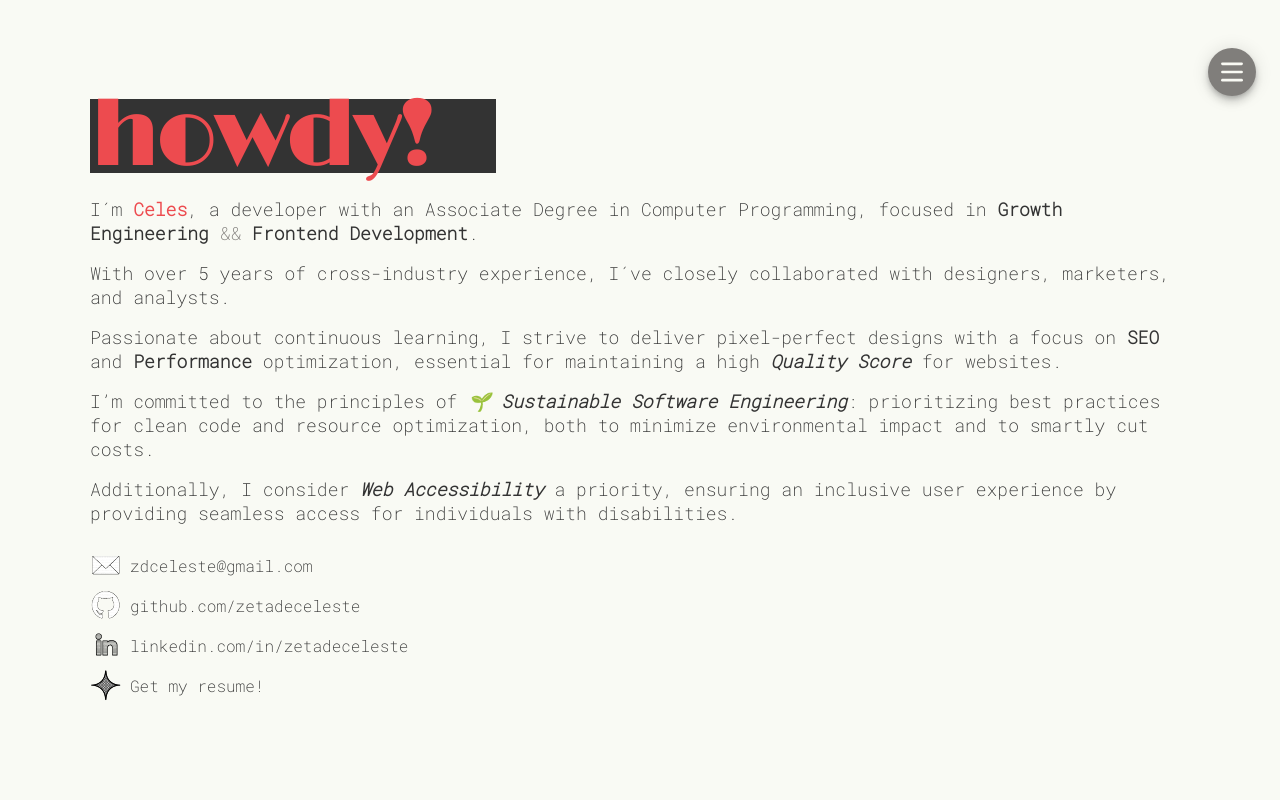
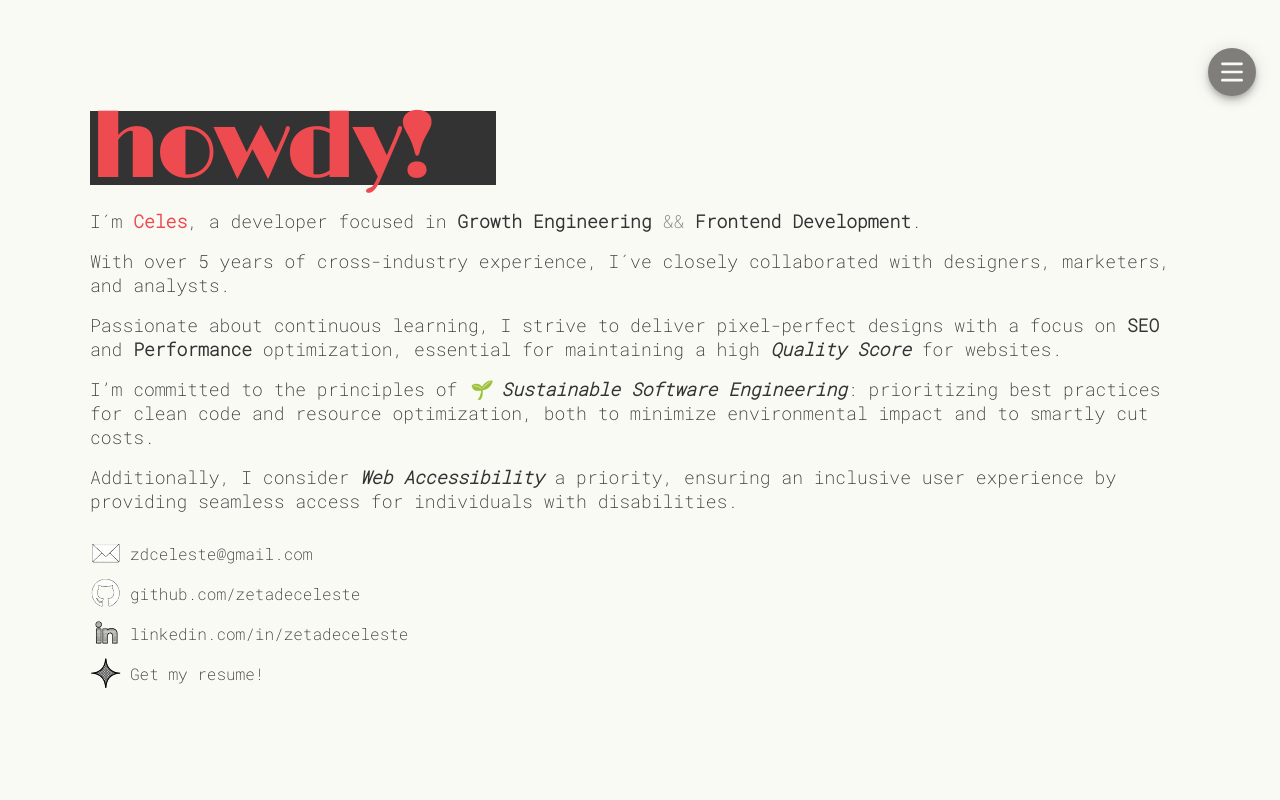
Before and after one commit to zetadeceleste/portfolio-ui, a Next.js app: page /about in a window 1280 px wide. Shown: the top 800 px of the page. Built offline with nearby package versions, Linux system fonts and the light colour scheme.

Commit message:
Change About text

```diff
--- a/pages/about/index.tsx
+++ b/pages/about/index.tsx
@@ -17,10 +17,9 @@ const AboutPage = () => (
         <Headline title={<>howdy!</>} highlighted />
         <FlexWrapper gap="medium">
           <p>
-            I´m <strong className={styles.name}>Celes</strong>, a developer with
-            an Associate Degree in Computer Programming, focused in{' '}
-            <strong>Growth Engineering</strong>{' '}
-            <span title='yup, the "&&" is totally on purpose'>&&</span>{' '}
+            I´m <strong className={styles.name}>Celes</strong>, a developer
+            focused in <strong>Growth Engineering</strong>{' '}
+            <span title='the "&&" is totally on purpose'>&&</span>{' '}
             <strong>Frontend Development</strong>.
           </p>
           <p>
```
